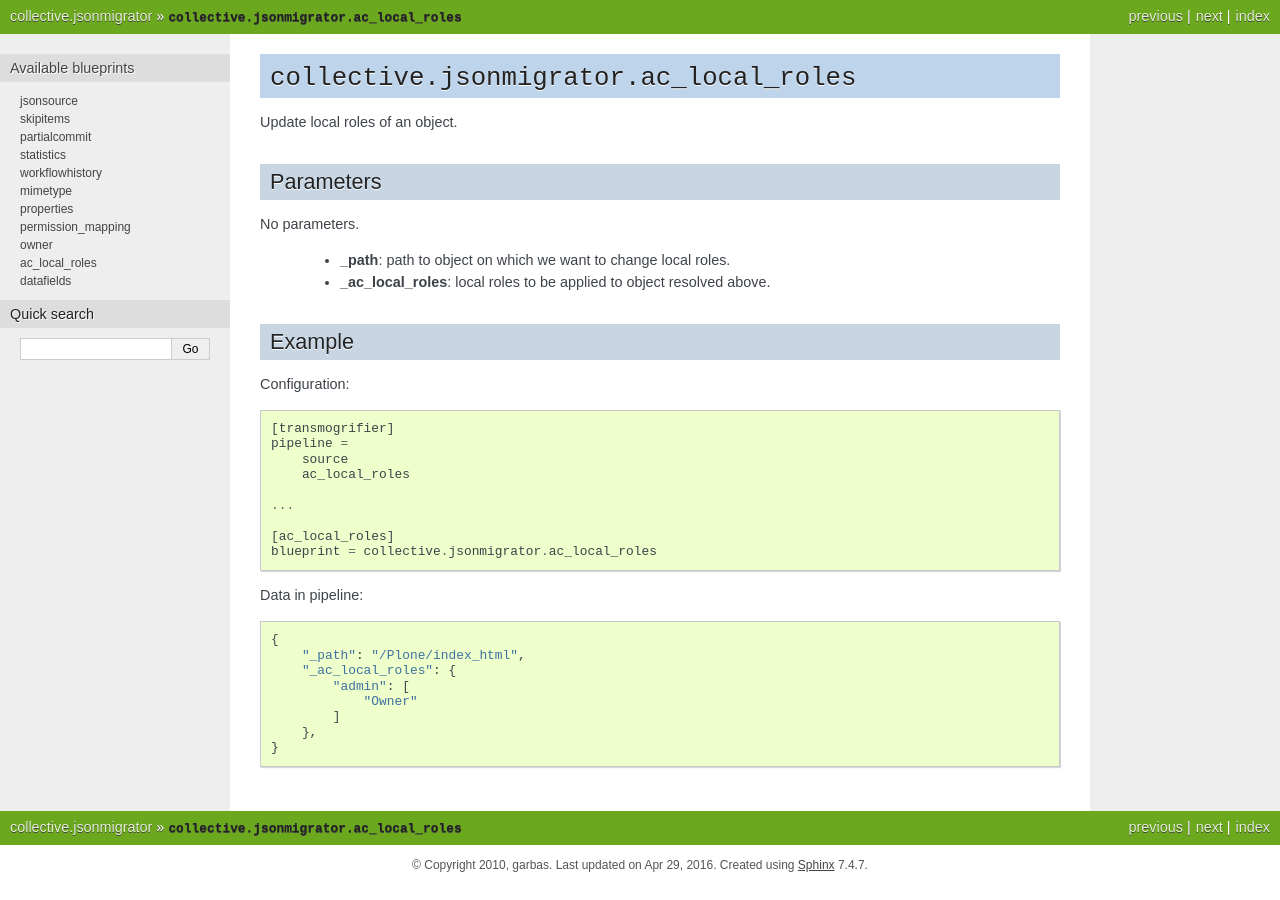
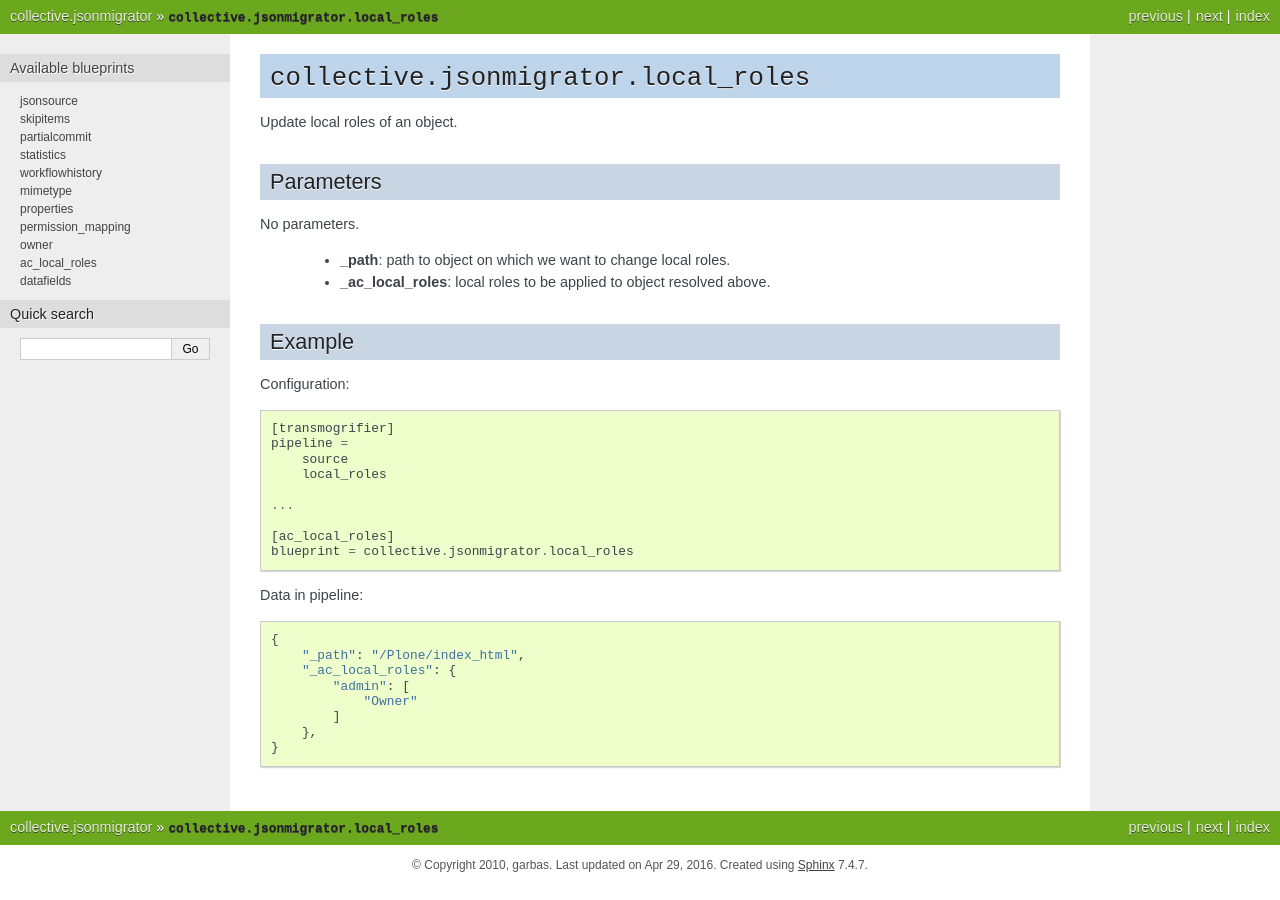
Before and after one commit to collective/collective.jsonmigrator, a Sphinx documentation site: the page built from docs/ac_local_roles.rst, in a window 1280 px wide. Built offline with Sphinx 7.4.7, drawn with Linux system fonts in a browser that asks for light colours.

```diff
--- a/docs/ac_local_roles.rst
+++ b/docs/ac_local_roles.rst
@@ -1,5 +1,5 @@
-``collective.jsonmigrator.ac_local_roles``
-====================================================
+``collective.jsonmigrator.local_roles``
+=======================================
 
 Update local roles of an object.
 
@@ -19,12 +19,12 @@ Configuration::
     [transmogrifier]
     pipeline =
         source
-        ac_local_roles
+        local_roles
 
     ...
 
     [ac_local_roles]
-    blueprint = collective.jsonmigrator.ac_local_roles
+    blueprint = collective.jsonmigrator.local_roles
 
 Data in pipeline::
 
```
